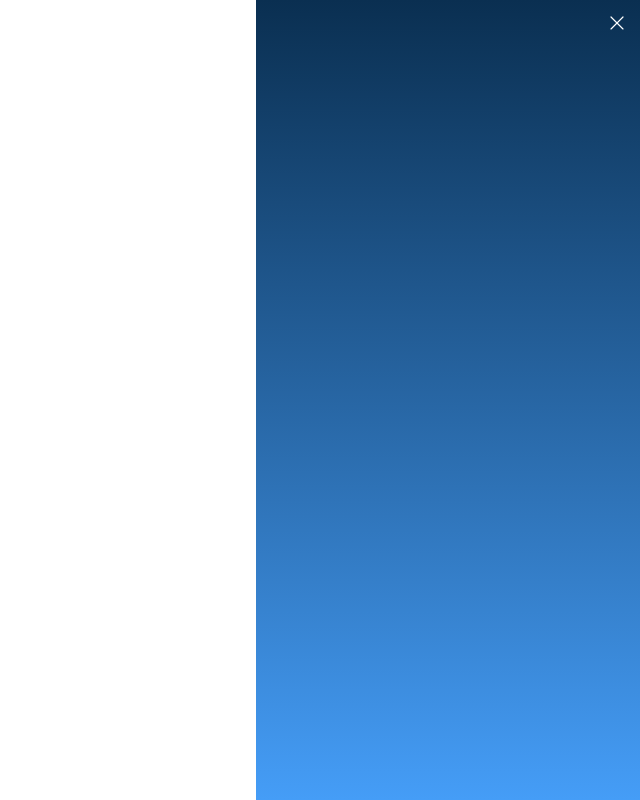
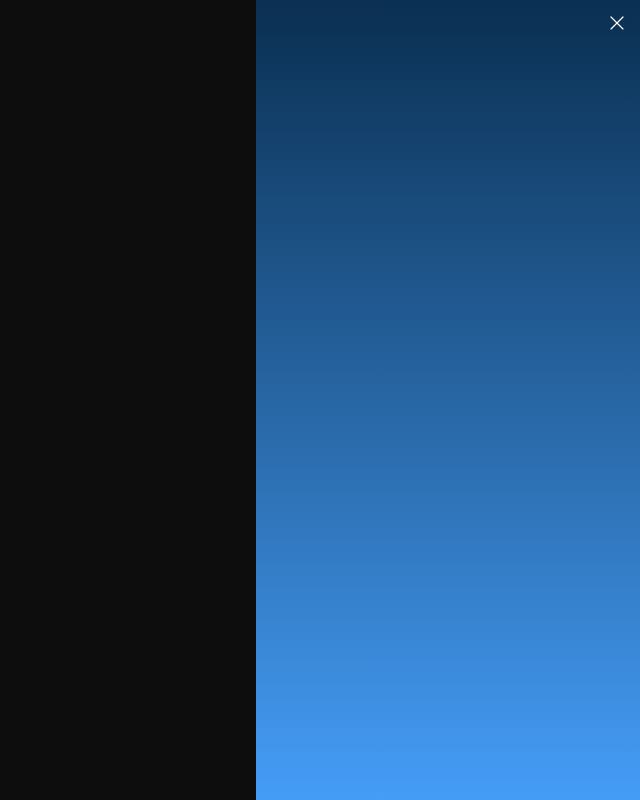
Before and after one commit to vczb/boilerplate, a Next.js app: page / in a window 1280 px wide. Both pictures are taken after a click on the button 1249 px from the left and 31 px from the top of the page. Shown: the whole page, without its empty margins (640-1280 px from the left). Built offline with nearby package versions, Linux system fonts and the light colour scheme.

Commit message:
Add Overlay component

```diff
--- a/src/components/Button/index.tsx
+++ b/src/components/Button/index.tsx
@@ -5,7 +5,7 @@ import * as S from './styles'
 type ButtonTypes = ButtonHTMLAttributes<HTMLButtonElement>
 
 export type ButtonProps = {
-  children: ReactNode | string | null
+  children?: ReactNode | string | null
   size?: 'fit' | 'full'
   variant?: 'ghost'
   pointer?: boolean
--- a/src/components/Button/styles.ts
+++ b/src/components/Button/styles.ts
@@ -11,9 +11,11 @@ const buttonModifier = {
   `,
   fit: () => css`
     width: fit-content;
+    height: fit-content;
   `,
   full: () => css`
     width: 100%;
+    height: 100%;
   `,
   pointer: () => css`
     cursor: pointer;
--- a/src/components/Menu/index.tsx
+++ b/src/components/Menu/index.tsx
@@ -1,4 +1,5 @@
 import Button from 'components/Button'
+import Overlay from 'components/Overlay'
 import Sidebar from 'components/Sidebar'
 import { usePortal } from 'hooks/use-portal'
 import Close from 'icons/Close'
@@ -11,15 +12,30 @@ const Menu = () => {
     closePortal()
   }
   return (
+    <>
+      <Overlay>
+        <Button
+          aria-label="close menu"
+          size="full"
+          variant="ghost"
+          onClick={() => handleClick()}
+        />
+      </Overlay>
       <Sidebar>
         <S.Menu>
           <S.Close>
-          <Button size="fit" variant="ghost" onClick={() => handleClick()}>
+            <Button
+              aria-label="close menu"
+              size="fit"
+              variant="ghost"
+              onClick={() => handleClick()}
+            >
               <Close />
             </Button>
           </S.Close>
         </S.Menu>
       </Sidebar>
+    </>
   )
 }
 
--- /dev/null
+++ b/src/components/Overlay/index.tsx
@@ -0,0 +1,11 @@
+import * as S from './styles'
+
+type OverlayProps = {
+  children?: React.ReactNode
+}
+
+const Overlay = ({ children }: OverlayProps) => (
+  <S.Overlay>{children}</S.Overlay>
+)
+
+export default Overlay
--- /dev/null
+++ b/src/components/Overlay/styles.ts
@@ -0,0 +1,15 @@
+import styled, { css } from 'styled-components'
+
+export const Overlay = styled.div`
+  ${({ theme }) => css`
+    width: 100%;
+    height: 100%;
+    position: absolute;
+    top: 0;
+    bottom: 0;
+    left: 0;
+    right: 0;
+    background: ${theme.colors.overlays.dark};
+    z-index: ${theme.layers.overlay};
+  `}
+`
--- a/src/components/Sidebar/styles.ts
+++ b/src/components/Sidebar/styles.ts
@@ -13,9 +13,11 @@ const asideModifier = {
 
 export const Aside = styled.aside<Pick<SidebarProps, 'align'>>`
   ${({ theme, align }) => css`
+    position: relative;
     width: 100%;
     height: 100vh;
     background: ${theme.colors.gradients.l180d};
+    z-index: ${theme.layers.menu};
 
     ${media.sm`
       width: 50vw;
--- a/src/styles/theme.ts
+++ b/src/styles/theme.ts
@@ -60,8 +60,9 @@ export default {
     base: 10,
     popup: 20,
     overlay: 30,
-    modal: 40,
-    alwaysOnTop: 50
+    menu: 40,
+    modal: 50,
+    alwaysOnTop: 60
   },
   transition: {
     default: '0.3s ease-in-out',
```
Lines whose indentation alone changed are shown as unchanged.
